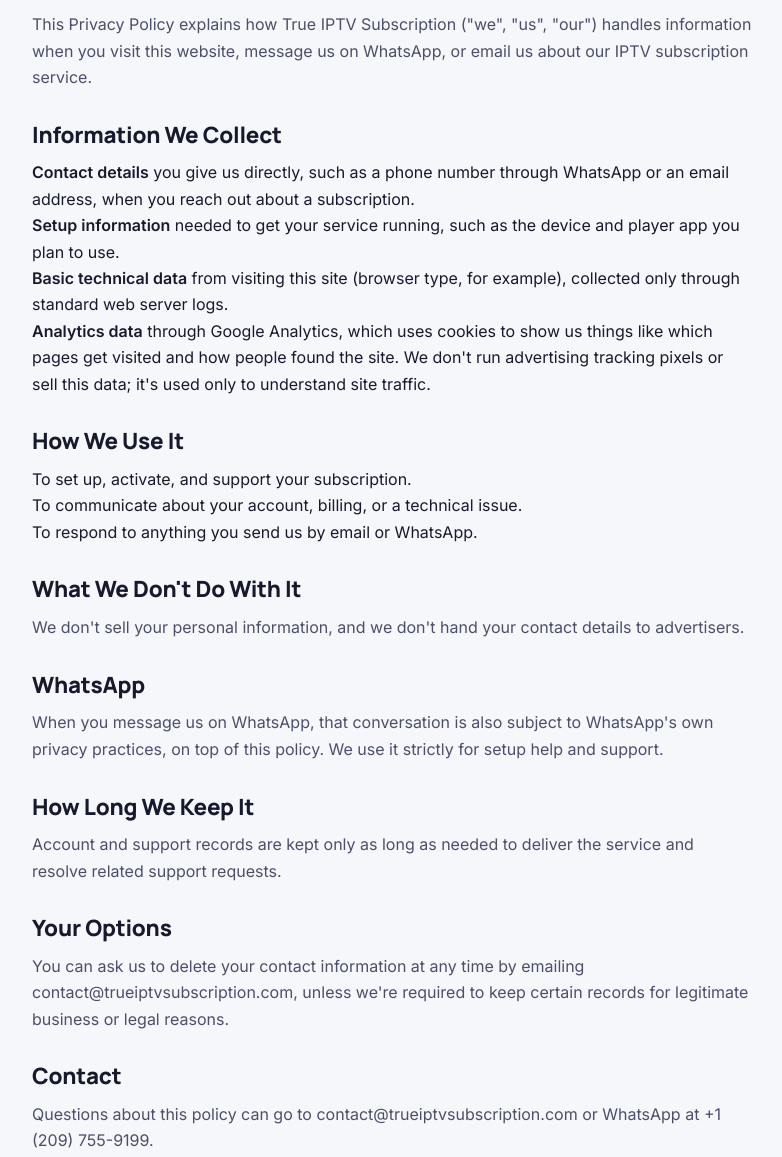
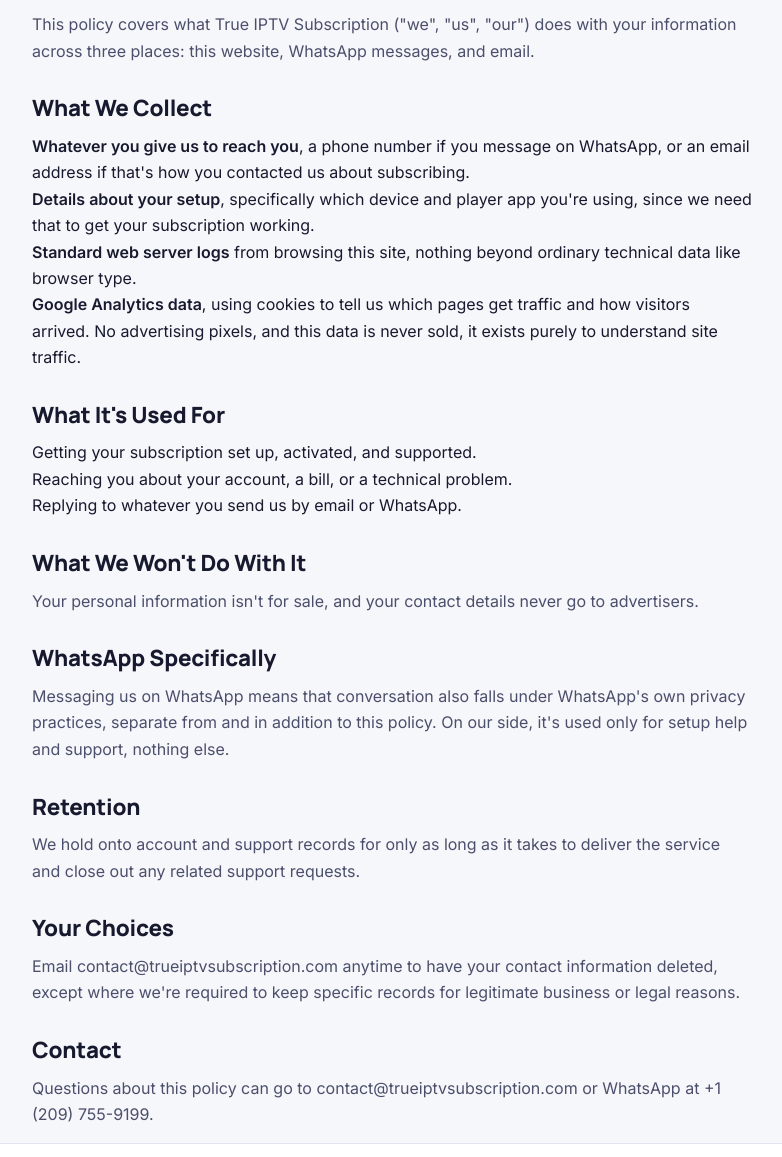
Before and after one commit to Citizen4004/trueiptvsubscription, a plain HTML site: page privacy-policy.html in a window 1280 px wide. Shown: the part 164-1321 px from the top of the page, without its empty margins (248-1030 px from the left). Drawn offline with Linux system fonts and the light colour scheme.

Commit message:
Reword privacy and refund policy text independently from truwavetv.com
Both pages were near-identical to truwavetv.com's versions, clause by
clause, with only light word swaps. The underlying policy is genuinely
the same real business practice (test-before-pay, non-refundable after
confirmation, same data-handling), so the substance stays unchanged,
only the sentence-level wording was rewritten to stop reading as a
copy-paste of the sibling site.

Co-Authored-By: Claude Sonnet 5 <noreply@anthropic.com>

```diff
--- a/privacy-policy.html
+++ b/privacy-policy.html
@@ -46,34 +46,34 @@
     <h1>Privacy Policy</h1>
     <p class="updated">Last updated: November 2026</p>
 
-    <p>This Privacy Policy explains how True IPTV Subscription ("we", "us", "our") handles information when you visit this website, message us on WhatsApp, or email us about our IPTV subscription service.</p>
+    <p>This policy covers what True IPTV Subscription ("we", "us", "our") does with your information across three places: this website, WhatsApp messages, and email.</p>
 
-    <h2>Information We Collect</h2>
+    <h2>What We Collect</h2>
     <ul>
-      <li><strong>Contact details</strong> you give us directly, such as a phone number through WhatsApp or an email address, when you reach out about a subscription.</li>
-      <li><strong>Setup information</strong> needed to get your service running, such as the device and player app you plan to use.</li>
-      <li><strong>Basic technical data</strong> from visiting this site (browser type, for example), collected only through standard web server logs.</li>
-      <li><strong>Analytics data</strong> through Google Analytics, which uses cookies to show us things like which pages get visited and how people found the site. We don't run advertising tracking pixels or sell this data; it's used only to understand site traffic.</li>
+      <li><strong>Whatever you give us to reach you</strong>, a phone number if you message on WhatsApp, or an email address if that's how you contacted us about subscribing.</li>
+      <li><strong>Details about your setup</strong>, specifically which device and player app you're using, since we need that to get your subscription working.</li>
+      <li><strong>Standard web server logs</strong> from browsing this site, nothing beyond ordinary technical data like browser type.</li>
+      <li><strong>Google Analytics data</strong>, using cookies to tell us which pages get traffic and how visitors arrived. No advertising pixels, and this data is never sold, it exists purely to understand site traffic.</li>
     </ul>
 
-    <h2>How We Use It</h2>
+    <h2>What It's Used For</h2>
     <ul>
-      <li>To set up, activate, and support your subscription.</li>
-      <li>To communicate about your account, billing, or a technical issue.</li>
-      <li>To respond to anything you send us by email or WhatsApp.</li>
+      <li>Getting your subscription set up, activated, and supported.</li>
+      <li>Reaching you about your account, a bill, or a technical problem.</li>
+      <li>Replying to whatever you send us by email or WhatsApp.</li>
     </ul>
 
-    <h2>What We Don't Do With It</h2>
-    <p>We don't sell your personal information, and we don't hand your contact details to advertisers.</p>
+    <h2>What We Won't Do With It</h2>
+    <p>Your personal information isn't for sale, and your contact details never go to advertisers.</p>
 
-    <h2>WhatsApp</h2>
-    <p>When you message us on WhatsApp, that conversation is also subject to WhatsApp's own privacy practices, on top of this policy. We use it strictly for setup help and support.</p>
+    <h2>WhatsApp Specifically</h2>
+    <p>Messaging us on WhatsApp means that conversation also falls under WhatsApp's own privacy practices, separate from and in addition to this policy. On our side, it's used only for setup help and support, nothing else.</p>
 
-    <h2>How Long We Keep It</h2>
-    <p>Account and support records are kept only as long as needed to deliver the service and resolve related support requests.</p>
+    <h2>Retention</h2>
+    <p>We hold onto account and support records for only as long as it takes to deliver the service and close out any related support requests.</p>
 
-    <h2>Your Options</h2>
-    <p>You can ask us to delete your contact information at any time by emailing <a href="mailto:contact@trueiptvsubscription.com">contact@trueiptvsubscription.com</a>, unless we're required to keep certain records for legitimate business or legal reasons.</p>
+    <h2>Your Choices</h2>
+    <p>Email <a href="mailto:contact@trueiptvsubscription.com">contact@trueiptvsubscription.com</a> anytime to have your contact information deleted, except where we're required to keep specific records for legitimate business or legal reasons.</p>
 
     <h2>Contact</h2>
     <p>Questions about this policy can go to <a href="mailto:contact@trueiptvsubscription.com">contact@trueiptvsubscription.com</a> or WhatsApp at <a href="https://wa.me/12097559199" rel="noopener" target="_blank">+1 (209) 755-9199</a>.</p>
```
Also changed, not shown: refund-policy.html (+8 -8 lines).
